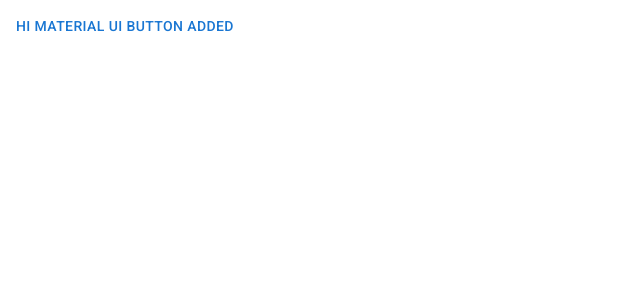
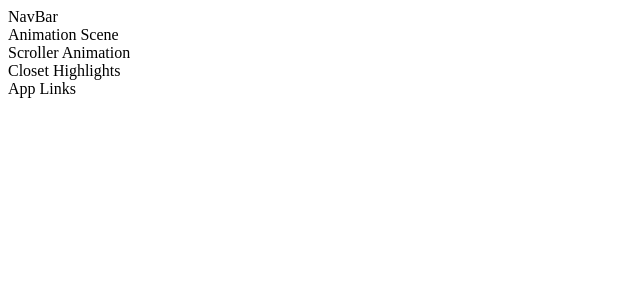
Before and after one commit to pananon/stylematcher, a React (Create React App) app: page / in a window 1280 px wide. Shown: the top 300 px of the page, without its empty margins (0-640 px from the left). Built offline with nearby package versions, Linux system fonts and the light colour scheme.

Commit message:
Added basic components

```diff
--- a/src/App.tsx
+++ b/src/App.tsx
@@ -1,10 +1,14 @@
 import './App.css';
-import { Button } from '@mui/material';
+import  HeroSection from './components/HeroSection';
+import ClosetHighlights from './components/ClosetHighlights';
+import AppLinks from './components/AppLinks';
 
 function App() {
   return (
     <div className="App">
-      <Button> Hi Material UI Button Added</Button>
+      <HeroSection />
+      <ClosetHighlights />
+      <AppLinks />
     </div>
   );
 }
--- /dev/null
+++ b/src/components/AnimationScene.tsx
@@ -0,0 +1,3 @@
+export default function AnimationScene () {
+    return <><div>Animation Scene</div></>;
+}
--- /dev/null
+++ b/src/components/AppLinks.tsx
@@ -0,0 +1,3 @@
+export default function AppLinks () {
+    return <><div>App Links</div></>;
+}
--- /dev/null
+++ b/src/components/ClosetHighlights.tsx
@@ -0,0 +1,3 @@
+export default function ClosetHighlights () {
+    return <><div> Closet Highlights</div></>;
+}
--- /dev/null
+++ b/src/components/HeroSection.tsx
@@ -0,0 +1,16 @@
+import NavBar from "./NavBar";
+import AnimationScene from "./AnimationScene";
+
+export default function HeroSection () {
+    return (<>
+    <div className="navbar">
+        <NavBar />
+    </div>
+    <div className="animation-v">
+        <AnimationScene />
+    </div>
+    <div className="scroller">
+        Scroller Animation
+    </div>
+    </>);
+}
--- /dev/null
+++ b/src/components/NavBar.tsx
@@ -0,0 +1,3 @@
+export default function NavBar () {
+    return <> <div>NavBar</div> </>;
+}
```
